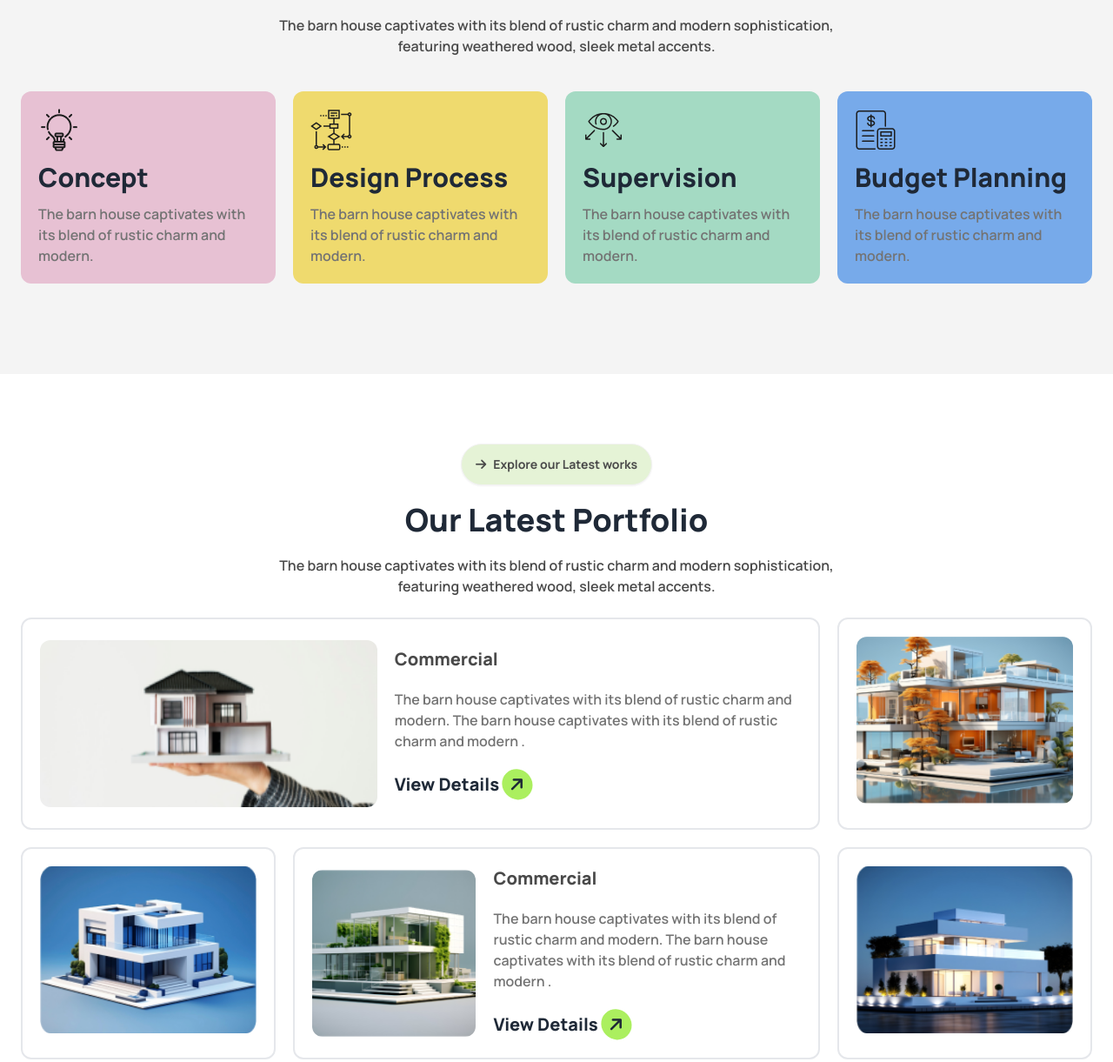
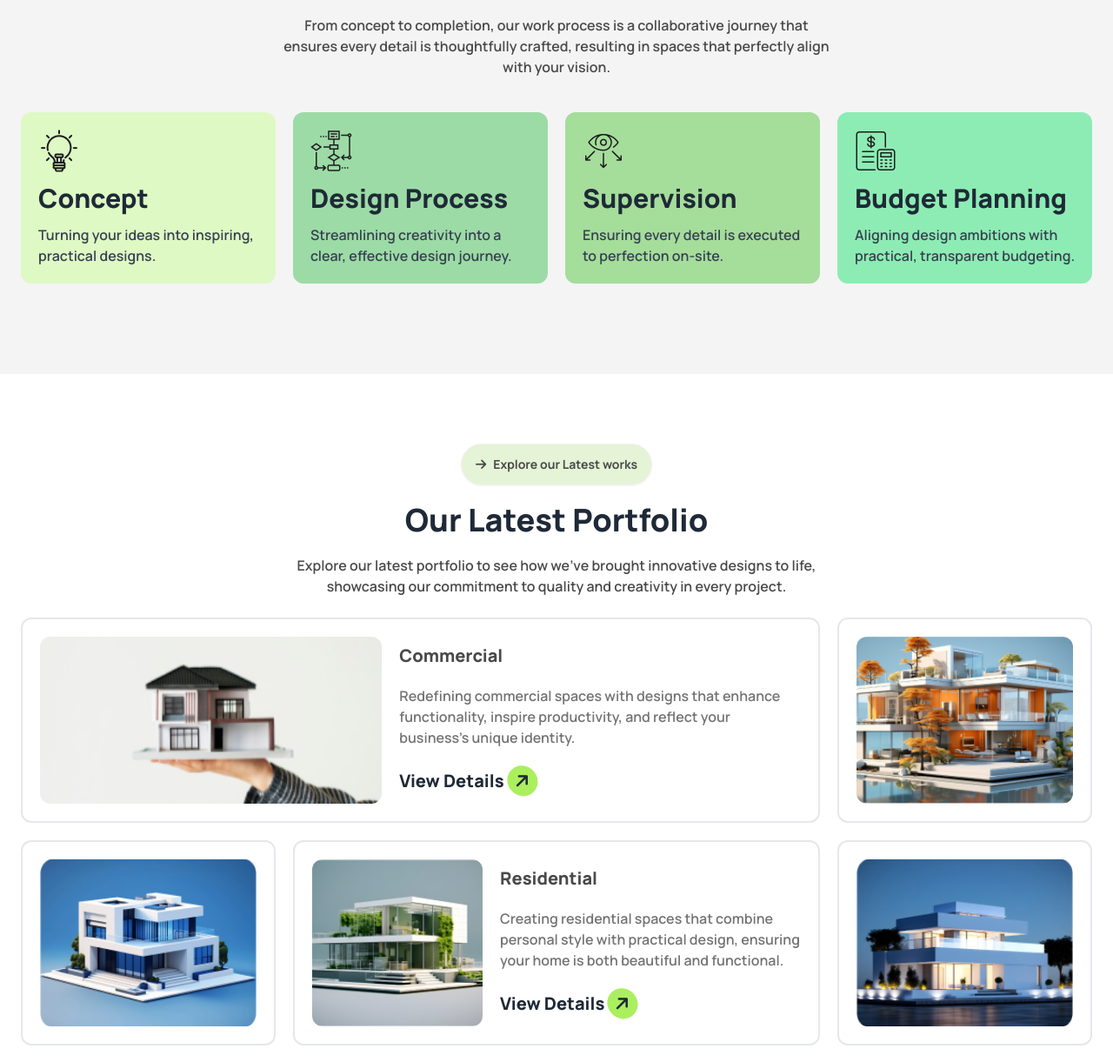
Before and after one commit to arbadsha00/Assignment-3, a plain HTML site: page index.html in a window 1280 px wide. Shown: the part 1915-3136 px from the top of the page at 87% size. Drawn offline with nearby package versions, Linux system fonts and the light colour scheme.

Commit message:
updating text

```diff
--- a/index.html
+++ b/index.html
@@ -190,9 +190,7 @@
                 We design thoughtful, liveable spaces
               </h1>
               <p class="texgt-dark2 font-semibold">
-                The barn house captivates with its blend of rustic charm and
-                modern sophistication, featuring weathered wood, sleek metal
-                accents.
+                Creating spaces where thoughtful design meets everyday comfort, we blend beauty and functionality to make your living environment truly special.
               </p>
               <div class="hidden lg:flex absolute -top-14 -left-10">
                 <img src="./images/Vector.png" alt="" />
@@ -207,8 +205,7 @@
                 <div class="card-body">
                   <h2 class="card-title font-bold text-dark2">Commercial</h2>
                   <p class="font-semibold text-dark3">
-                    The barn house captivates with its blend of rustic charm and
-                    modern.
+                    Transforming commercial spaces with innovative designs that balance efficiency, aesthetics, and functionality.
                   </p>
                 </div>
               </div>
@@ -219,8 +216,7 @@
                 <div class="card-body">
                   <h2 class="card-title font-bold text-dark2">Residential</h2>
                   <p class="font-semibold text-dark3">
-                    The barn house captivates with its blend of rustic charm and
-                    modern.
+                    Our residential spaces combine comfort and style to create personal sanctuaries you'll love coming home to.
                   </p>
                 </div>
               </div>
@@ -274,60 +270,56 @@
               Our Works Process
             </h1>
             <p class="text-dark2 font-semibold w-5/6 lg:w-3/6 mx-auto">
-              The barn house captivates with its blend of rustic charm and
-              modern sophistication, featuring weathered wood, sleek metal
-              accents.
+              From concept to completion, our work process is a collaborative journey that ensures every detail is thoughtfully crafted, resulting in spaces that perfectly align with your vision.
             </p>
           </div>
           <!-- card -->
           <div
             class="grid grid-cols-1 md:grid-cols-2 lg:grid-cols-4 gap-5 mx-6 my-10"
           >
-            <div class="p-5 bg-[#E7C1D3] rounded-xl">
+            <div
+              class="p-5 bg-[#DEF9C4] rounded-xl"
+            >
               <div class="flex flex-col gap-3">
                 <div>
                   <img src="./images/concept.png" alt="" />
                 </div>
                 <h1 class="font-extrabold text-3xl">Concept</h1>
-                <p class="text-dark3 font-semibold">
-                  The barn house captivates with its blend of rustic charm and
-                  modern.
+                <p class="text-gray-700 font-semibold">
+                  Turning your ideas into inspiring, practical designs.
                 </p>
               </div>
             </div>
-            <div class="p-5 bg-[#EFDA6E] rounded-xl">
+            <div class="p-5 bg-[#9CDBA6] rounded-xl">
               <div class="flex flex-col gap-3">
                 <div>
                   <img src="./images/flow-chart.png" alt="" />
                 </div>
                 <h1 class="font-extrabold text-3xl">Design Process</h1>
-                <p class="text-dark3 font-semibold">
-                  The barn house captivates with its blend of rustic charm and
-                  modern.
+                <p class="text-gray-700 font-semibold">
+                  Streamlining creativity into a clear, effective design journey.
                 </p>
               </div>
             </div>
-            <div class="p-5 bg-[#A4DAC3] rounded-xl">
+            <div class="p-5 bg-[#A5DD9B] rounded-xl">
               <div class="flex flex-col gap-3">
                 <div>
                   <img src="./images/vision.png" alt="" />
                 </div>
                 <h1 class="font-extrabold text-3xl">Supervision</h1>
-                <p class="text-dark3 font-semibold">
-                  The barn house captivates with its blend of rustic charm and
-                  modern.
+                <p class="text-gray-700 font-semibold">
+                  Ensuring every detail is executed to perfection on-site.
                 </p>
               </div>
             </div>
-            <div class="p-5 bg-[#77AAEA] rounded-xl">
+            <div class="p-5 bg-[#8DECB4] rounded-xl">
               <div class="flex flex-col gap-3">
                 <div>
                   <img src="./images/budget-planning.png" alt="" />
                 </div>
                 <h1 class="font-extrabold text-3xl">Budget Planning</h1>
-                <p class="text-dark3 font-semibold">
-                  The barn house captivates with its blend of rustic charm and
-                  modern.
+                <p class="text-gray-700 font-semibold">
+                  Aligning design ambitions with practical, transparent budgeting.
                 </p>
               </div>
             </div>
@@ -346,8 +338,7 @@
           Our Latest Portfolio
         </h1>
         <p class="text-dark2 font-semibold w-5/6 lg:w-3/6 mx-auto">
-          The barn house captivates with its blend of rustic charm and modern
-          sophistication, featuring weathered wood, sleek metal accents.
+          Explore our latest portfolio to see how we've brought innovative designs to life, showcasing our commitment to quality and creativity in every project.
         </p>
       </div>
       <!-- card -->
@@ -367,9 +358,7 @@
           <div class="space-y-5">
             <h2 class="font-extrabold text-dark2 text-xl">Commercial</h2>
             <p class="text-dark3 font-semibold">
-              The barn house captivates with its blend of rustic charm and
-              modern. The barn house captivates with its blend of rustic charm
-              and modern .
+              Redefining commercial spaces with designs that enhance functionality, inspire productivity, and reflect your business's unique identity.
             </p>
             <h2 class="font-extrabold text-xl">
               View Details
@@ -411,11 +400,9 @@
             />
           </figure>
           <div class="space-y-5">
-            <h2 class="font-extrabold text-dark2 text-xl">Commercial</h2>
+            <h2 class="font-extrabold text-dark2 text-xl">Residential</h2>
             <p class="text-dark3 font-semibold">
-              The barn house captivates with its blend of rustic charm and
-              modern. The barn house captivates with its blend of rustic charm
-              and modern .
+              Creating residential spaces that combine personal style with practical design, ensuring your home is both beautiful and functional.
             </p>
             <h2 class="font-extrabold text-xl">
               View Details
@@ -454,8 +441,7 @@
             Read Our Articles and News
           </h1>
           <p class="text-dark2 font-semibold w-5/6 lg:w-3/6 mx-auto">
-            The barn house captivates with its blend of rustic charm and modern
-            sophistication, featuring weathered wood, sleek metal accents.
+            Stay informed with our latest articles and news updates, offering insights into design trends, project highlights, and industry developments.
           </p>
         </div>
         <!-- card -->
@@ -466,7 +452,7 @@
             <figure class="w-full">
               <img src="./images/article1.png" alt="Shoes" class="w-full" />
             </figure>
-            <div class="">
+            <div class="space-y-4">
               <h3 class="text-dark3 space-x-2 font-bold">
                 <i class="fa-solid fa-calendar-days"></i> July14, 2024
                 <i class="fa-solid fa-circle-user"></i> By Admin
@@ -475,8 +461,7 @@
                 How to choose the furniture right of your home.
               </h2>
               <p class="font-semibold text-dark3">
-                The barn house captivates with its blend of rustic charm and
-                modern.
+                Tips and strategies for selecting furniture that complements your home's style and enhances your living experience.
               </p>
               <div class="card-actions">
                 <h2 class="font-extrabold text-xl">
@@ -494,17 +479,16 @@
             <figure class="w-full">
               <img src="./images/article2.png" alt="Shoes" class="w-full" />
             </figure>
-            <div class="">
+            <div class="space-y-4">
               <h3 class="text-dark3 space-x-2 font-bold">
                 <i class="fa-solid fa-calendar-days"></i> July14, 2024
                 <i class="fa-solid fa-circle-user"></i> By Admin
               </h3>
               <h2 class="card-title font-extrabold text-xl">
-                How to choose the furniture right of your home.
+                How to Optimize Home Lighting
               </h2>
               <p class="font-semibold text-dark3">
-                The barn house captivates with its blend of rustic charm and
-                modern.
+                Discover strategies for achieving the perfect balance of ambiance and practicality with your home’s lighting design.
               </p>
               <div class="card-actions">
                 <h2 class="font-extrabold text-xl">
@@ -522,17 +506,16 @@
             <figure class="w-full">
               <img src="./images/article3.png" alt="Shoes" class="w-full" />
             </figure>
-            <div class="">
+            <div class="space-y-4">
               <h3 class="text-dark3 space-x-2 font-bold">
                 <i class="fa-solid fa-calendar-days"></i> July14, 2024
                 <i class="fa-solid fa-circle-user"></i> By Admin
               </h3>
               <h2 class="card-title font-extrabold text-xl">
-                How to choose the furniture right of your home.
+                Tips for Effective Home Organization
               </h2>
               <p class="font-semibold text-dark3">
-                The barn house captivates with its blend of rustic charm and
-                modern.
+                Learn how to declutter and arrange your home for a more organized, functional living environment.
               </p>
               <div class="card-actions">
                 <h2 class="font-extrabold text-xl">
@@ -562,8 +545,7 @@
             Let’s Discuss Next Project
           </h1>
           <p class="text-dark2 font-semibold w-5/6 lg:w-3/6 mx-auto">
-            The barn house captivates with its blend of rustic charm and modern
-            sophistication, featuring weathered wood, sleek metal accents.
+            Ready to dive into your next project? Let’s discuss ideas, goals, and strategies to bring your vision to life.
           </p>
         </div>
         <!-- form section -->
@@ -614,18 +596,18 @@
         <a class="text-3xl font-extrabold text-white">Rinterio</a>
       </div>
       <p class="text-dark3 font-semibold w-5/6 lg:w-3/6 mx-auto text-center">
-        The barn house captivates with its blend of rustic charm and modern
-        sophistication, featuring weathered wood, sleek metal accents.
+        Explore our latest projects, stay updated with news, or get in touch to discuss how we can make your next project a success.
       </p>
-      <nav class="flex flex-col md:flex-row gap-5 md:gap-10 lg:gap-32 text-white justify-center items-center">
+      <nav
+        class="flex flex-col md:flex-row gap-5 md:gap-10 lg:gap-32 text-white justify-center items-center"
+      >
         <a class="link link-hover">Home</a>
         <a class="link link-hover">Services</a>
         <a class="link link-hover">Portfolio</a>
         <a class="link link-hover">Blogs</a>
         <a class="link link-hover">Contact Us</a>
       </nav>
-      <a
-        class="mx-auto btn font-extrabold text-xl bg-green1 rounded-full"
+      <a class="mx-auto btn font-extrabold text-xl bg-green1 rounded-full"
         >Book Consult
         <i
           class="fa-solid fa-arrow-right bg-dark1 text-white rounded-full p-2 -rotate-45"
```
